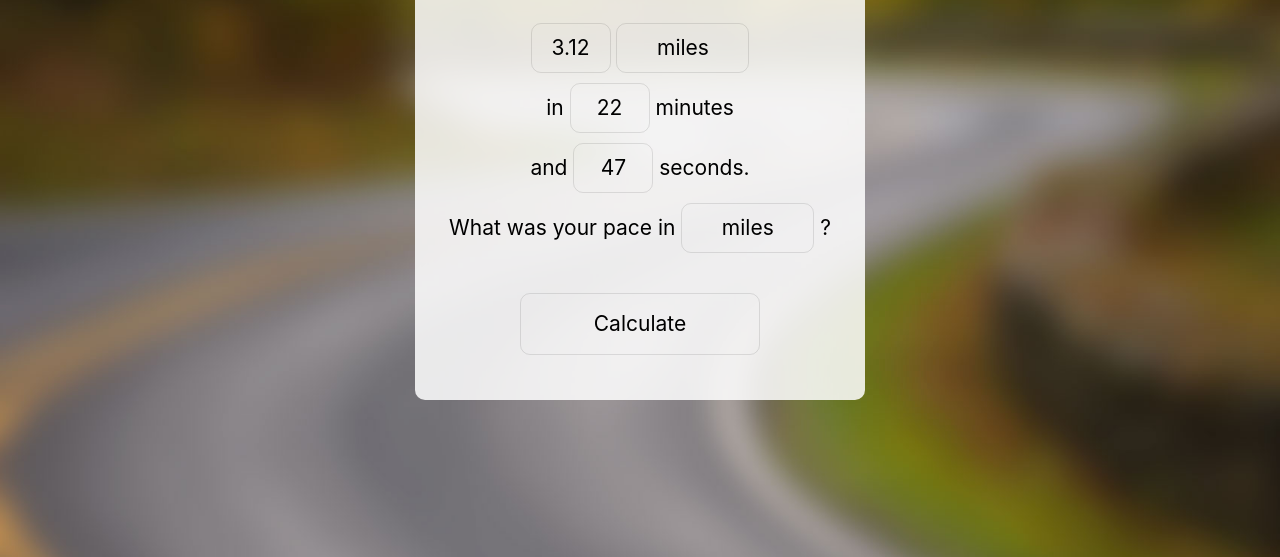
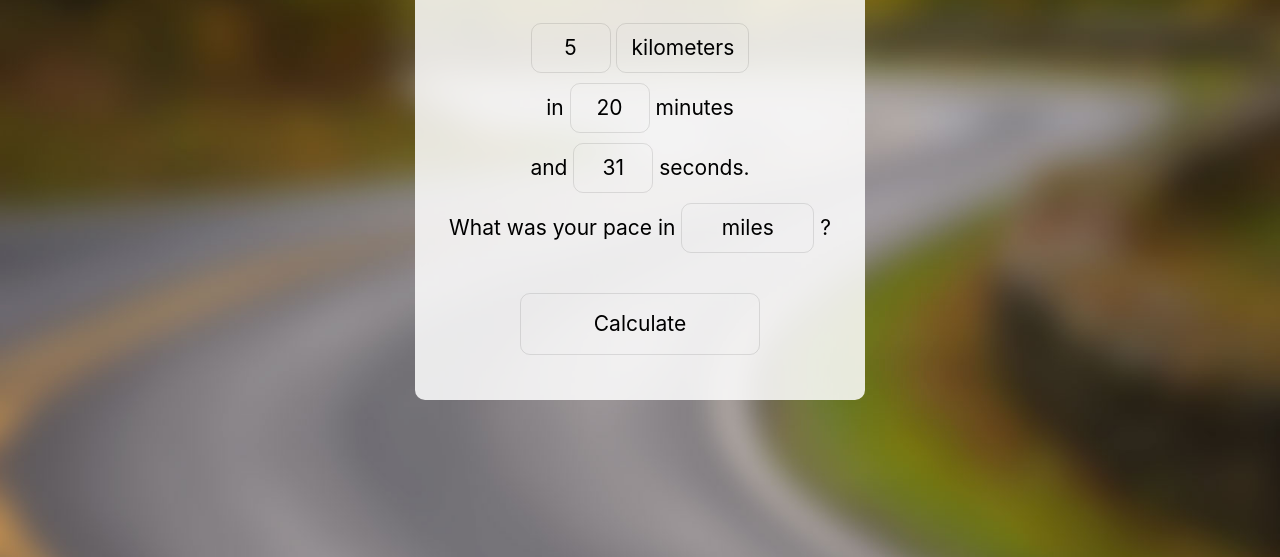
Before and after one commit to martynchamberlin/pace, a plain HTML site: page index.html in a window 1280 px wide. Shown: the part 243-800 px from the top of the page. Drawn offline with nearby package versions, Linux system fonts and the light colour scheme.

Commit message:
Update index.html

```diff
--- a/index.html
+++ b/index.html
@@ -19,17 +19,17 @@
 <div class="wrap bounceInDown animated animatable">
   <form novalidate action="" class="animatable" method="post">
     <span class="you-ran">You ran</span>
-    <input autocomplete="off" name="distance" type="number" value="3.12" class="animatable">
+    <input autocomplete="off" name="distance" type="number" value="5" class="animatable">
 
     <select name="original_length">
       <option value="miles">miles</option>
-      <option value="kilometers">kilometers</option>
+      <option value="kilometers" selected="selected">kilometers</option>
     </select>
     <br />in
 
-    <input autocomplete="off" type="number" value="22" name="minutes" class="animatable">
+    <input autocomplete="off" type="number" value="20" name="minutes" class="animatable">
     minutes<br />and
-    <input autocomplete="off" name="seconds" type="number" value="47" class="animatable">
+    <input autocomplete="off" name="seconds" type="number" value="31" class="animatable">
     seconds.<br />
     <p class="what-is-their animatable"><span class="your-pace-in">What was your pace in</span>
       <select name="target_length" class="typeof_distance">
```
